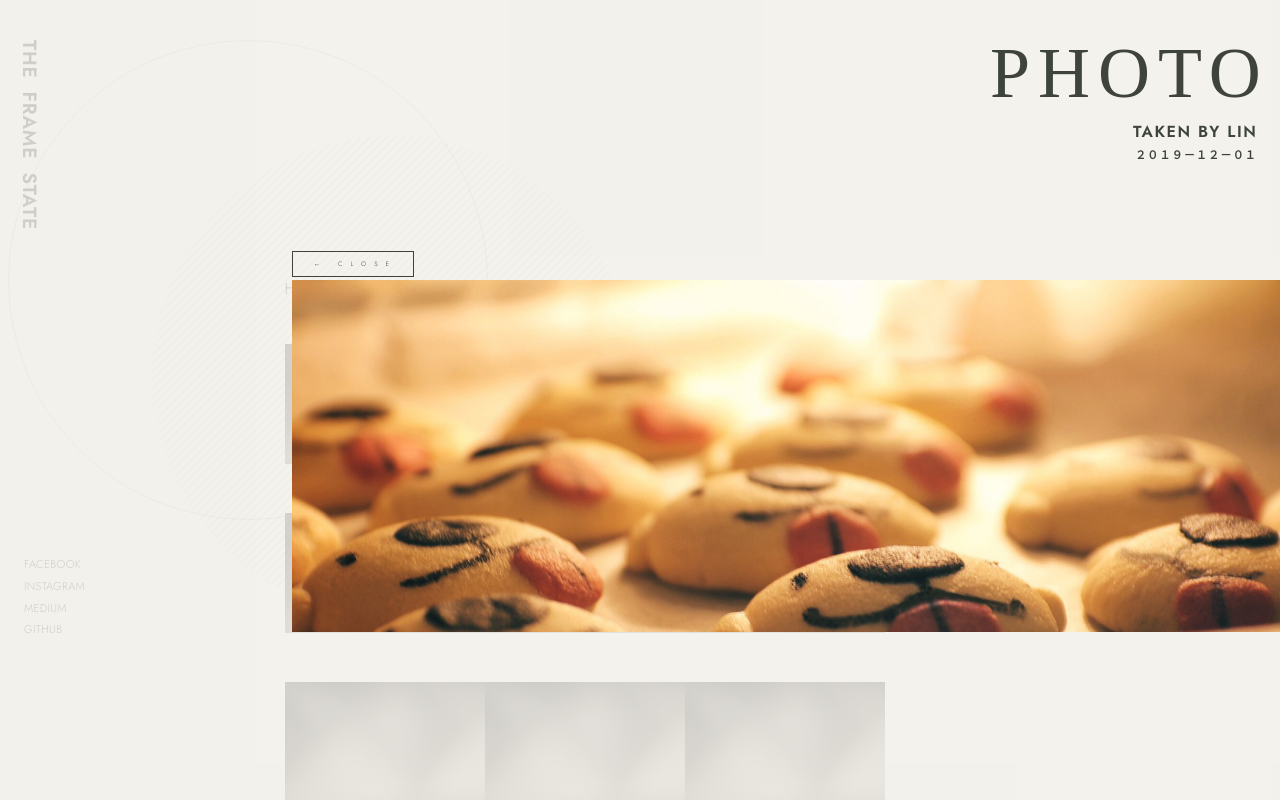
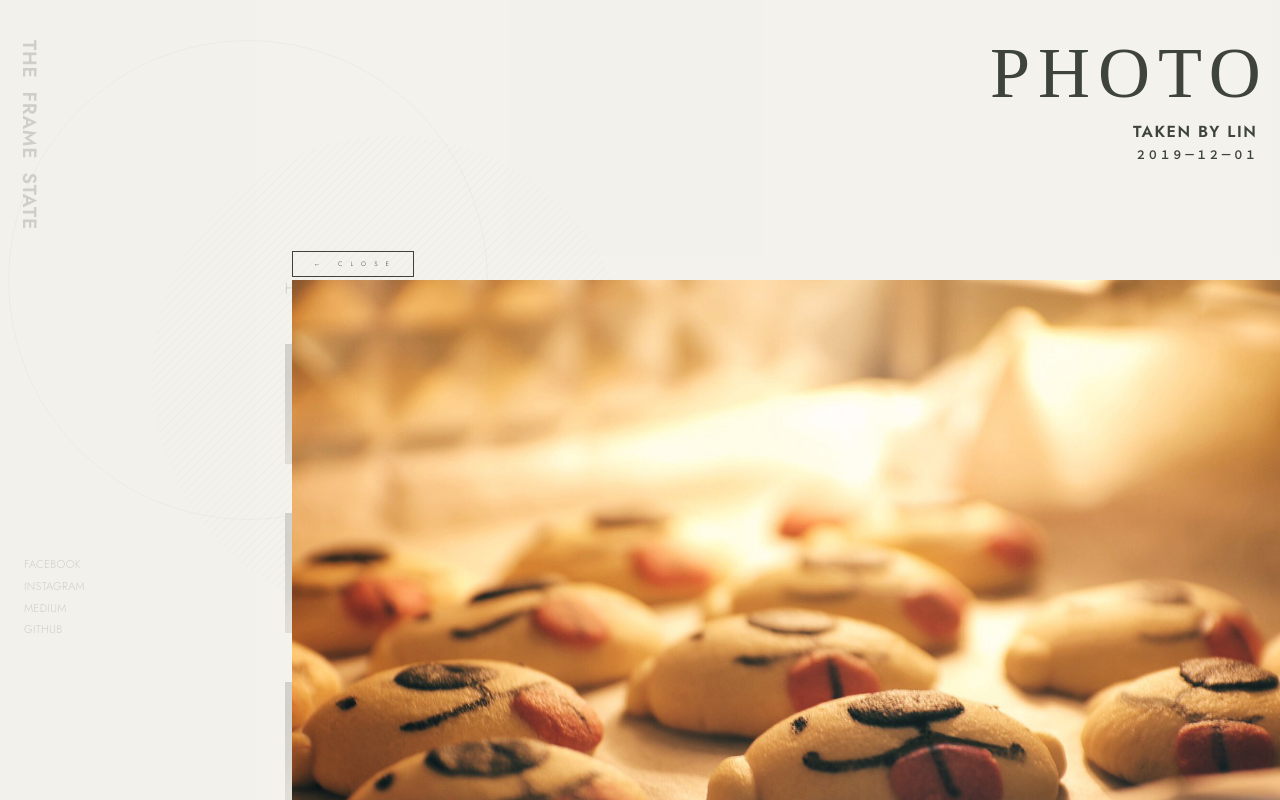
Before and after one commit to driedfishlin/photo-album-frontend, a React app: page /photo/1 in a window 1280 px wide. Shown: the top 800 px of the page. Built offline with nearby package versions, Linux system fonts and the light colour scheme; a web font is replaced by a local one.

Commit message:
complete photo page RWD layout

```diff
--- a/src/component/Header.js
+++ b/src/component/Header.js
@@ -12,7 +12,6 @@ const switchTextByPath = (tag: string, path: string) => {
 			if (tag === 'h3') return 'PROFILE';
 			if (tag === 'h4')
 				return '留下影像是為了記得，然後努力成就更好的自己';
-		// default:
 		case '/':
 			if (tag === 'h2') return 'FILMING';
 			if (tag === 'h3') return 'AND KEEP GOING';
--- a/src/page/photo/PhotoPage.js
+++ b/src/page/photo/PhotoPage.js
@@ -29,16 +29,19 @@ class PhotoPage extends React.Component<{}> {
 			this.imgExtended = true;
 		};
 	}
+	componentDidMount() {
+		window.setTimeout(this.onPageScroll, 200);
+	}
 
 	render(): React.Node {
 		return (
 			<div
-				onScroll={this.imgExtended ? null : this.onPageScroll}
+				// onScroll={this.imgExtended ? null : this.onPageScroll}
 				className={`photo_page_layer`}
 				ref={this.pageRef}
 			>
 				<div className={`web_wrap`}>
-					<div className={`layout_warp`}>
+					<div className={`photo_page_layout_warp`}>
 						<div className={`photo_page_header`}>
 							<TitleComponent
 								h2={'PHOTO'}
@@ -46,7 +49,7 @@ class PhotoPage extends React.Component<{}> {
 								h4={'２０１９－１２－０１'}
 							/>
 						</div>
-						<div className={`layout_main`}>
+						<div className={`photo_page_layout_main `}>
 							<div className={`left_side_area`}></div>
 							<div className={`photo_page_main`}>
 								<Link
--- a/src/sass/_utility.scss
+++ b/src/sass/_utility.scss
@@ -3,9 +3,9 @@
 	height: $height;
 }
 
-// @mixin position_center {
-// 	position: relative;
-// 	transform: translate(-50%, -50%);
-// 	top: 50%;
-// 	left: 50%;
-// }
+@mixin position_center {
+	position: absolute;
+	transform: translate(-50%, -50%);
+	top: 50%;
+	left: 50%;
+}
--- a/src/sass/page/_photo.scss
+++ b/src/sass/page/_photo.scss
@@ -4,22 +4,46 @@
 	top: 0;
 	left: 0;
 	bottom: 0;
-	z-index: 10;
+	z-index: 20;
 	overflow-y: scroll;
 	overflow-x: hidden;
 
 	background-color: $color-brightest-transparent;
 }
 
+.photo_page_layout_warp {
+	@extend .layout_warp;
+	// 原本是 1.5rem
+	margin-left: 0;
+	margin-right: 0;
+}
+
 .photo_page_header {
 	height: $header-height;
 	margin-bottom: $header-margin-bottom;
+	margin-right: 1.5rem;
+}
+
+.photo_page_layout_main {
+	@extend .layout_main;
+	@include screen-md {
+		display: block;
+
+		//PART> RWD
+		> div:first-child {
+			display: none;
+		}
+	}
 }
 
 .photo_page_main {
 	grid-column-start: 2;
 	grid-column-end: 4;
 	margin-bottom: 7rem;
+
+	@include screen-md {
+		width: 100%;
+	}
 }
 
 .photo_page_close_btn {
@@ -46,8 +70,13 @@
 }
 
 .photo_page_close_btn_below_the_img {
+	margin-right: 1.5rem;
 	> a {
 		float: right;
+	}
+
+	@include screen-md {
+		padding-bottom: 7.3rem;
 	}
 }
 
@@ -58,6 +87,22 @@
 
 	transition: height 1s 0.2s;
 
+	> img {
+		width: 100%;
+		height: 100%;
+
+		// !!! IE NOT SUPPORT !!!
+		object-fit: cover;
+		// for IE,
+		// but effect is not good
+		// width: auto;
+		// height: auto;
+		// min-width: 100%;
+		// min-height: 100%;
+		// @include position_center;
+	}
+
+	//PART> RWD
 	// width
 	width: 73vw;
 	@include screen-2xl {
@@ -67,21 +112,22 @@
 		width: 84vw;
 	}
 	@include screen-lg {
-		width: 92vw;
+		width: 75vw;
 	}
-
-	> img {
+	@include screen-md {
 		width: 100%;
-		height: 100%;
-
-		// !!! IE NOT SUPPORT !!!
-		// maybe use flex to extend compatibility
-		object-fit: cover;
 	}
 }
 
 .extend_photo {
 	height: $profile-img-height * 2 + $navigation-height;
+
+	@include screen-sm {
+		height: 25rem;
+	}
+	@include screen-xs {
+		height: 16rem;
+	}
 }
 
 .photo_page_text_area {
@@ -125,6 +171,11 @@
 		transition-duration: 1.8s;
 		transition-delay: 2.3s;
 	}
+
+	@include screen-md {
+		margin-left: 3.5rem;
+		margin-right: 3.5rem;
+	}
 }
 
 .hide_photo_page_text_content {
```
